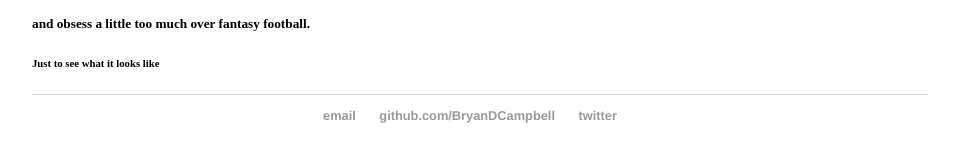
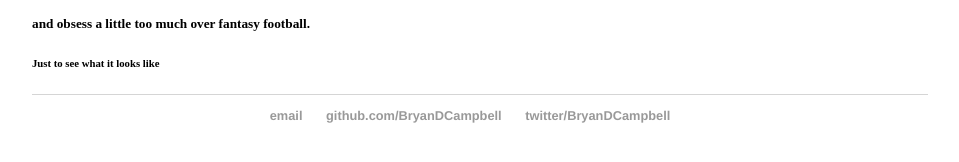
Before and after one commit to BryanDCampbell/BryanDCampbell.github.io, a Jekyll site: the page built from about/index.html, in a window 1280 px wide. Shown: the part 437-599 px from the top of the page, without its empty margins (160-1119 px from the left). Built offline with Jekyll 4.4.1, drawn with Linux system fonts in a browser that asks for light colours.

Commit message:
Update default.html

```diff
--- a/_layouts/default.html
+++ b/_layouts/default.html
@@ -24,7 +24,7 @@
 	    		<ul style="text-align:center">
 	        		<li><a href="mailto:bcampb10@students.towson.edu">email</a></li>
 	        		<li><a href="https://github.com/BryanDCampbell">github.com/BryanDCampbell</a></li>
-				<li><a href="https://twitter.com/BryanDCampbell">twitter</a></li>
+				<li><a href="https://twitter.com/BryanDCampbell">twitter/BryanDCampbell</a></li>
 				</ul>
 			</footer>
 		</body>
```
